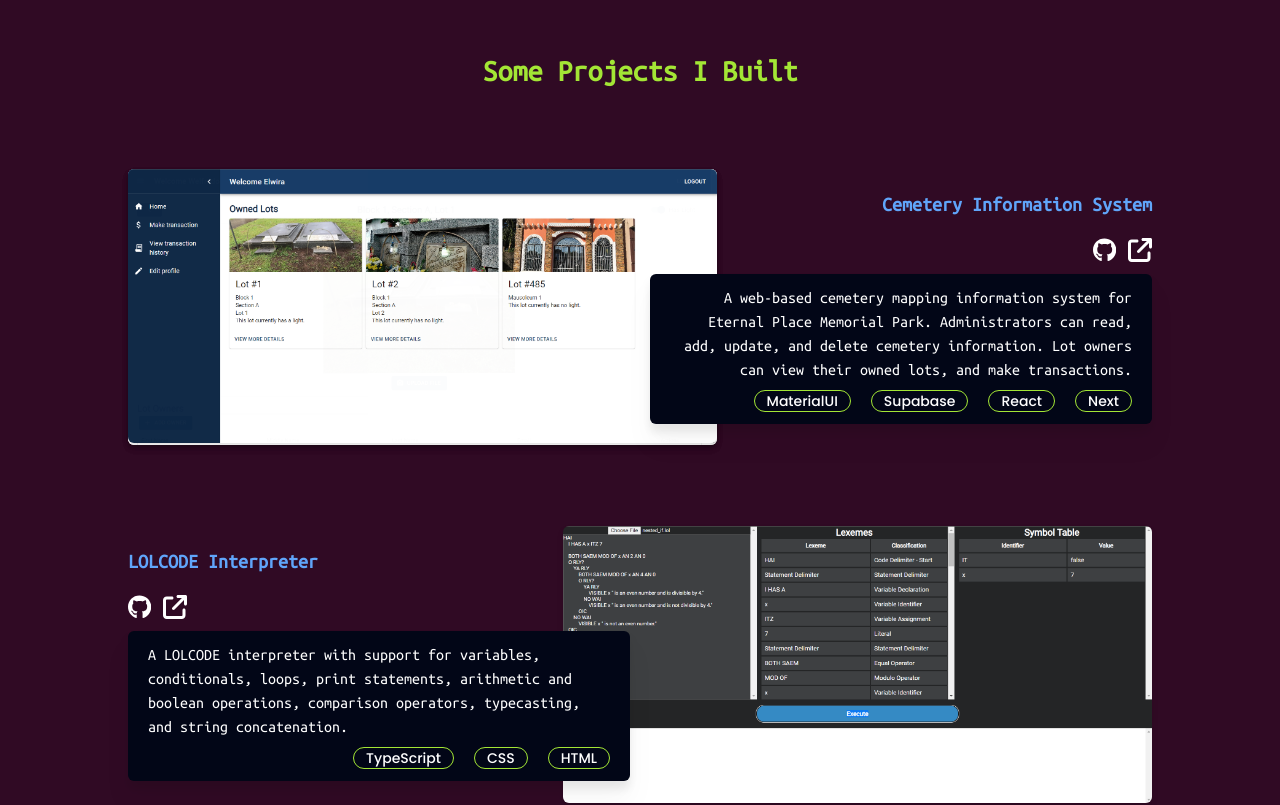
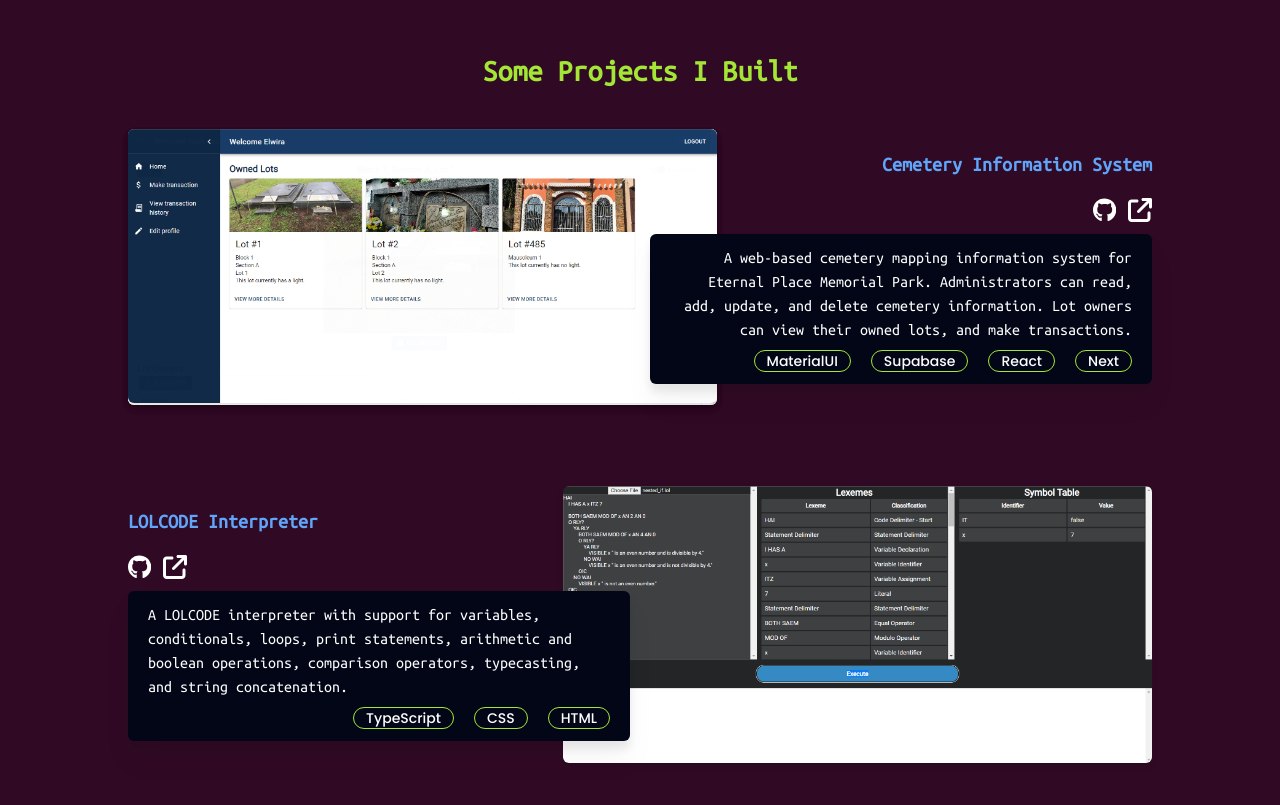
Before and after one commit to derfliwbej/portfolio-v1, a Next.js app: page / in a window 1280 px wide. Shown: the part 1920-2725 px from the top of the page. Built offline with nearby package versions, Linux system fonts and the light colour scheme.

Commit message:
Style: Add bottom margin to Project component

```diff
--- a/src/components/project.js
+++ b/src/components/project.js
@@ -7,7 +7,7 @@ const poppins = Poppins({
 
 export const Project = ({ children }) => {
     return (
-        <div className="flex flex-col-reverse justify-center items-center gap-5 my-20 lg:grid lg:grid-cols-12 lg:items-center">
+        <div className="flex flex-col-reverse justify-center items-center gap-5 mb-20 lg:grid lg:grid-cols-12 lg:items-center">
             {children}
         </div>
     );
```
